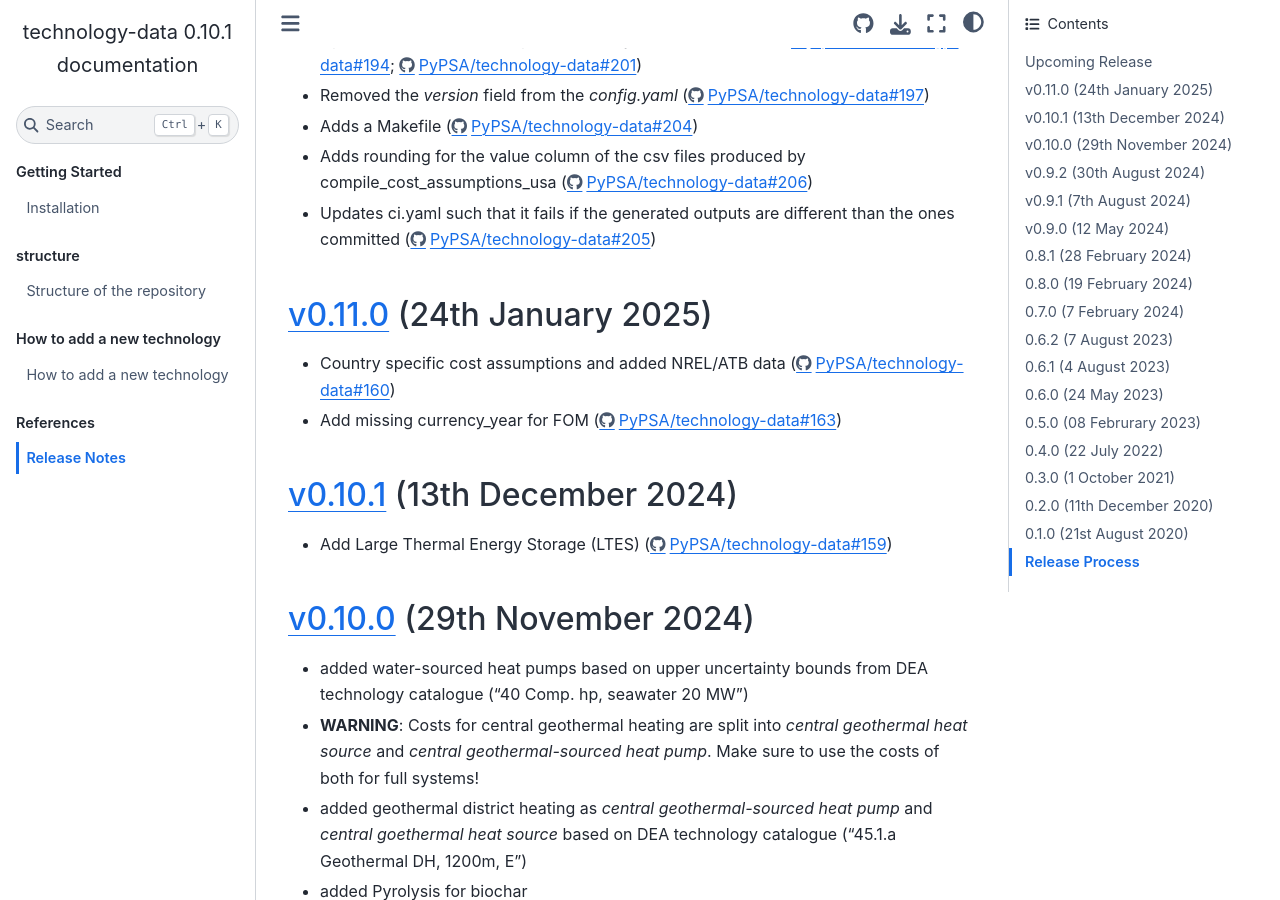
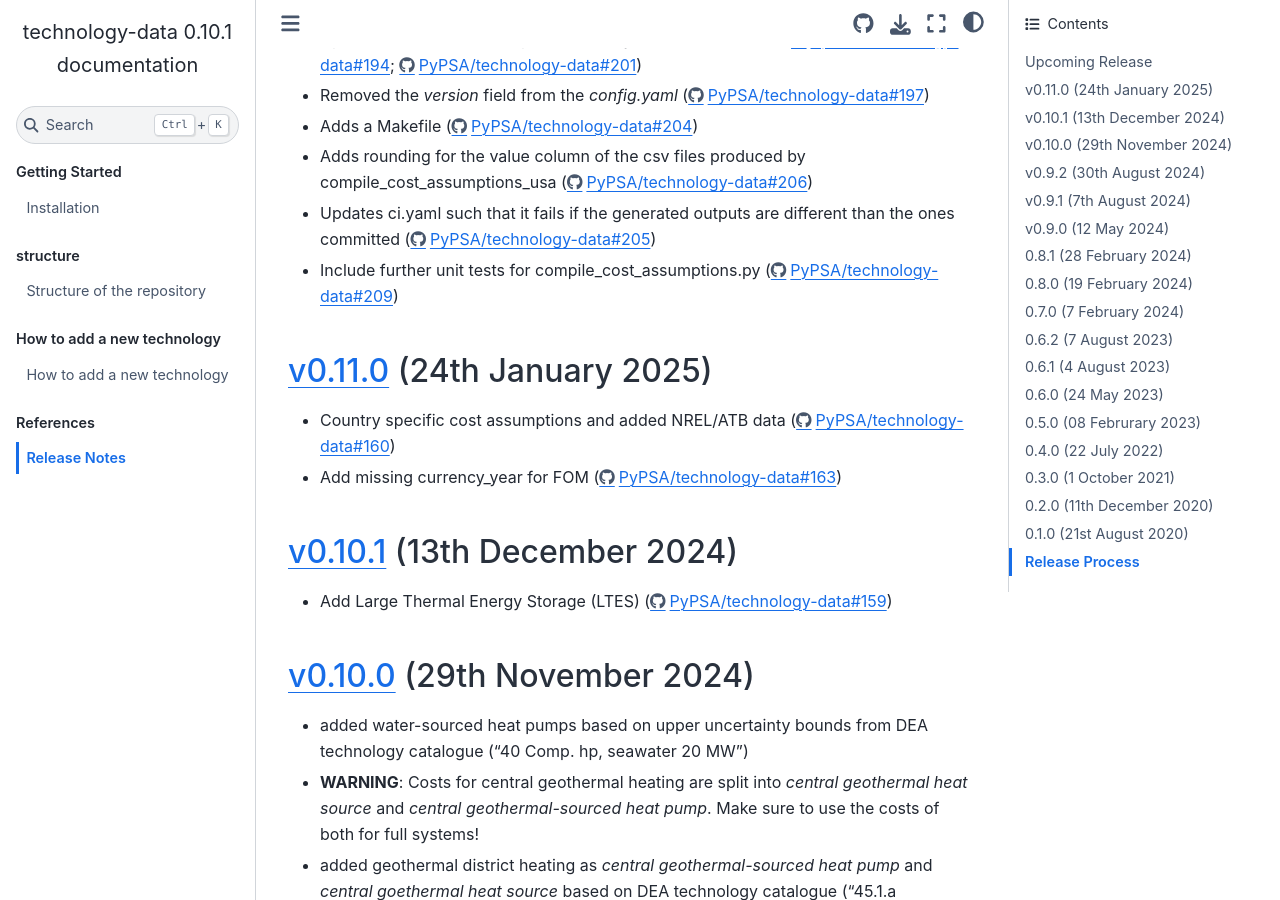
Before and after one commit to PyPSA/technology-data, a Sphinx documentation site: the page built from docs/release_notes.rst, in a window 1280 px wide and 900 px high, scrolled down 993 px. Built offline with Sphinx 7.4.7 and the Sphinx Book theme 1.1.4, drawn with Linux system fonts in a browser that asks for light colours.

Commit message:
docu: update release_notes.rst

```diff
--- a/docs/release_notes.rst
+++ b/docs/release_notes.rst
@@ -51,6 +51,8 @@ Upcoming Release
 * Adds rounding for the value column of the csv files produced by compile_cost_assumptions_usa (https://github.com/PyPSA/technology-data/pull/206)
 
 * Updates ci.yaml such that it fails if the generated outputs are different than the ones committed (https://github.com/PyPSA/technology-data/pull/205)
+
+* Include further unit tests for compile_cost_assumptions.py (https://github.com/PyPSA/technology-data/pull/209)
 
 `v0.11.0 <https://github.com/PyPSA/technology-data/releases/tag/v0.11.0>`__ (24th January 2025)
 =======================================================================================
```
